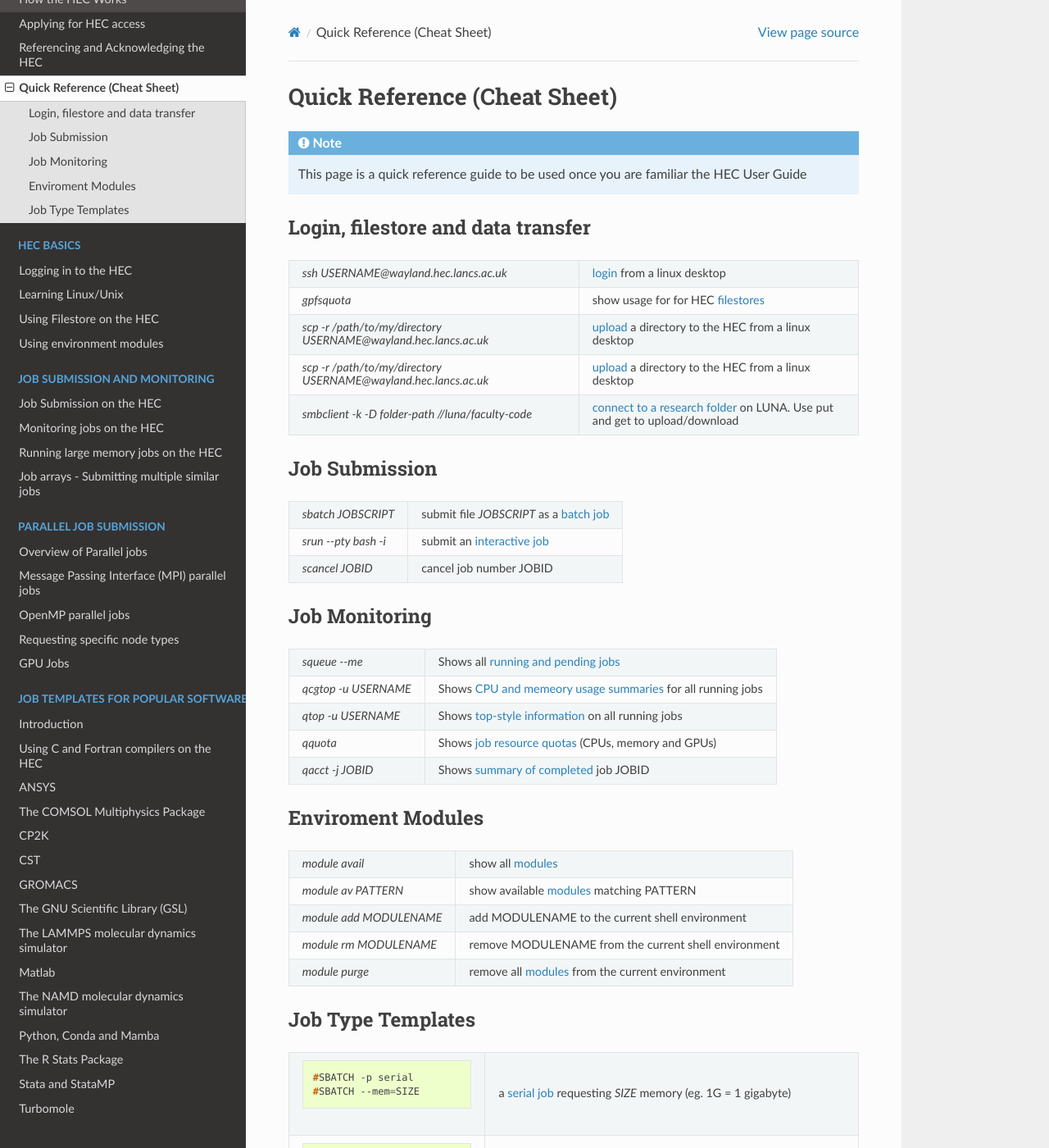
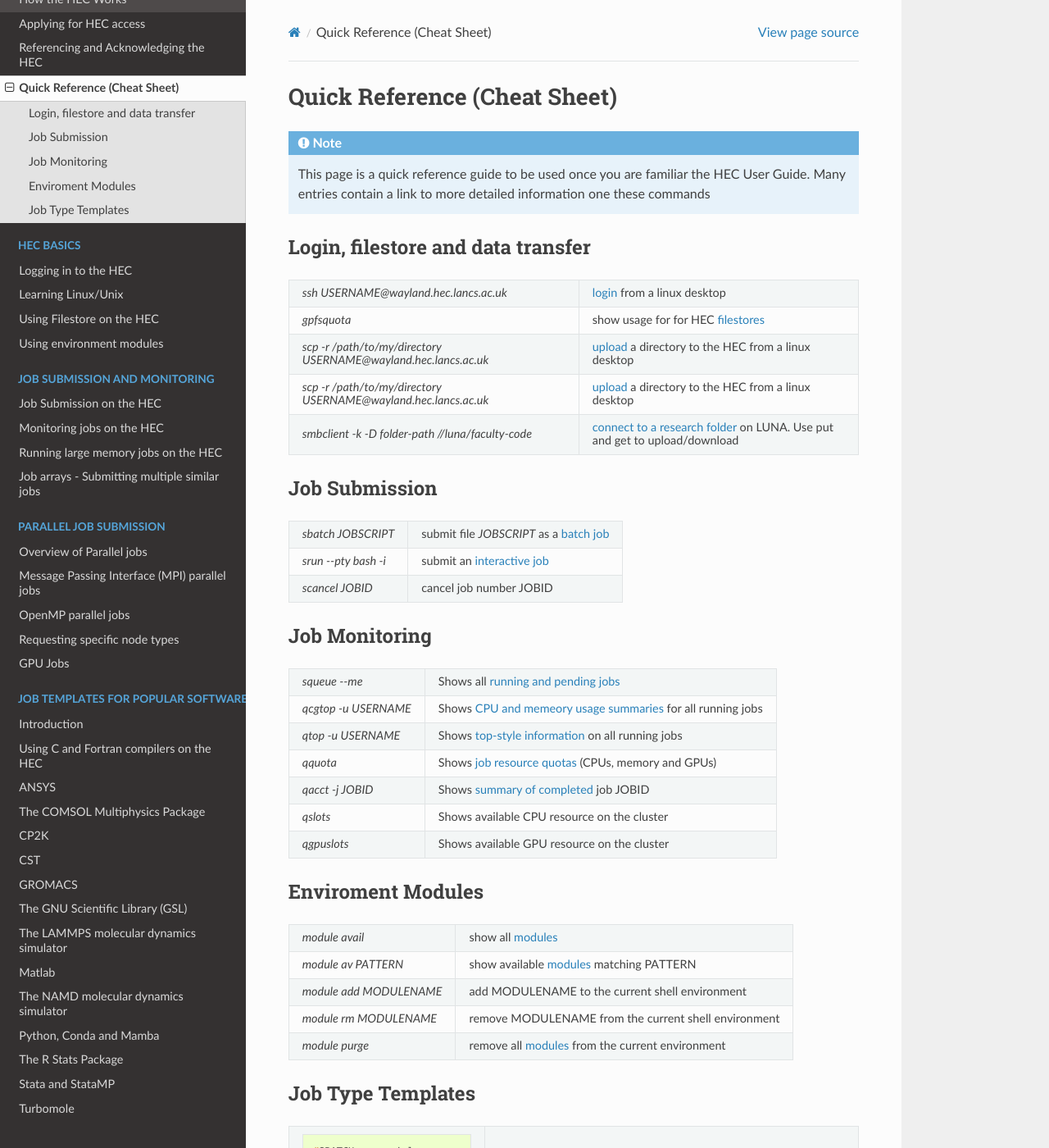
Before and after one commit to MikePacey/Lancaster-HEC, a Sphinx documentation site: the page built from docs/cheatsheet.rst, in a window 1280 px wide and 1400 px high. Shown: the whole window at 82% size. Built offline with Sphinx 7.4.7 and the Read the Docs theme 3.1.0, drawn with Linux system fonts in a browser that asks for light colours; formulas are drawn with MathJax 3.

Commit message:
test branch

```diff
--- a/docs/cheatsheet.rst
+++ b/docs/cheatsheet.rst
@@ -4,7 +4,8 @@ Quick Reference (Cheat Sheet)
 .. note::
 
    This page is a quick reference guide to be used once you are familiar
-   the HEC User Guide
+   the HEC User Guide. Many entries contain a link to more detailed
+   information one these commands
 
 Login, filestore and data transfer
 ----------------------------------
@@ -49,6 +50,11 @@ Job Monitoring
     - Shows :ref:`job resource quotas<qquota>` (CPUs, memory and GPUs)
   * - *qacct -j JOBID*
     - Shows :ref:`summary of completed<qacct>` job JOBID
+  * - *qslots*
+    - Shows available CPU resource on the cluster
+  * - *qgpuslots*
+    - Shows available GPU resource on the cluster
+
 
 Enviroment Modules
 ------------------
```
